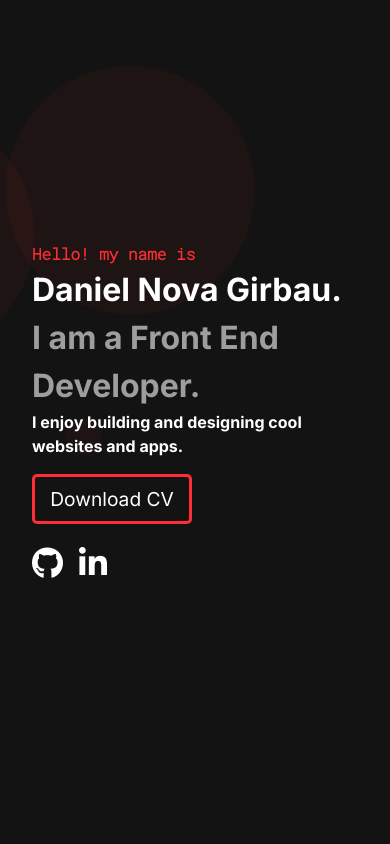
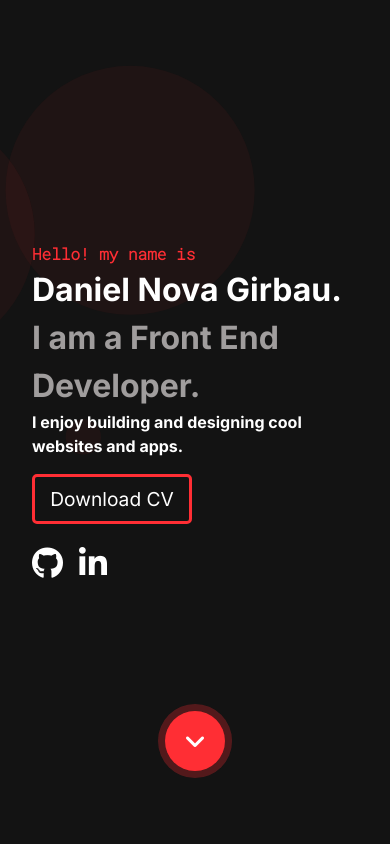
Before and after one commit to thirteendogs/portfolio-react, a React (Create React App) app: page / in a window 390 px wide. Shown: the top 844 px of the page. Built offline with nearby package versions, Linux system fonts and the light colour scheme.

Commit message:
feature: button to scroll down

```diff
--- a/src/App.css
+++ b/src/App.css
@@ -484,6 +484,15 @@ p {
   .home__socials__link li {
     padding-right: 1rem;
   }
+  .home__button {
+    width: 100%;
+    display: flex;
+    margin-bottom: 1rem;
+    justify-content: center;
+    align-content: center;
+    position: relative;
+    bottom: 0%;
+  }
 }
 @media screen and (max-width: 910px) {
   .home__secondlinetitle {
@@ -510,7 +519,6 @@ p {
 @media (max-width: 500px) {
   .home {
     height: 70vh;
-    margin-bottom: 5rem;
   }
 }
 .about {
--- a/src/assets/sass/pages/_home.scss
+++ b/src/assets/sass/pages/_home.scss
@@ -52,6 +52,15 @@
             }
          }
       }
+      &__button {
+         width: 100%;
+         display: flex;
+         margin-bottom: 1rem;
+         justify-content: center;
+         align-content: center;
+         position: relative;
+         bottom: 0%;
+      }
    }
 }
 
@@ -79,6 +88,5 @@
 @media (max-width: 500px) {
    .home {
       height: 70vh;
-      margin-bottom: 5rem;
    }
 }
--- a/src/components/pages/Home.jsx
+++ b/src/components/pages/Home.jsx
@@ -25,7 +25,7 @@ const Home = () => {
 
         </div>
       </div>
-      <div className='button__setup'>
+      <div className='button__setup home__button'>
         <a className='button' href='#about-page' />
       </div>
     </section>
```
Also changed, not shown: 1 other file (tests, documents, lock files or other folders).
